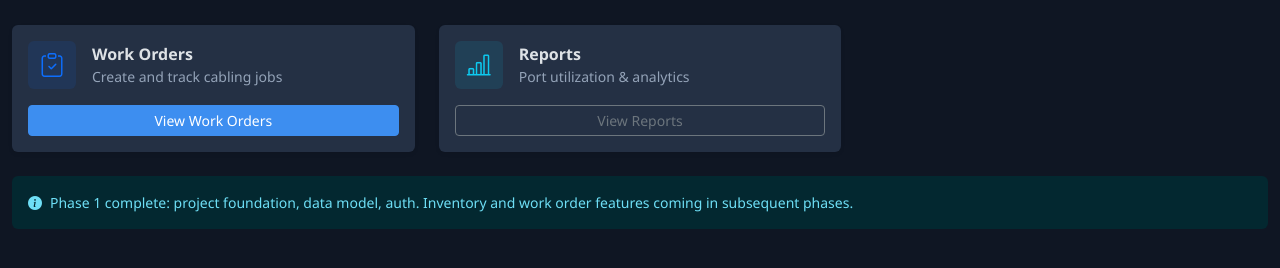
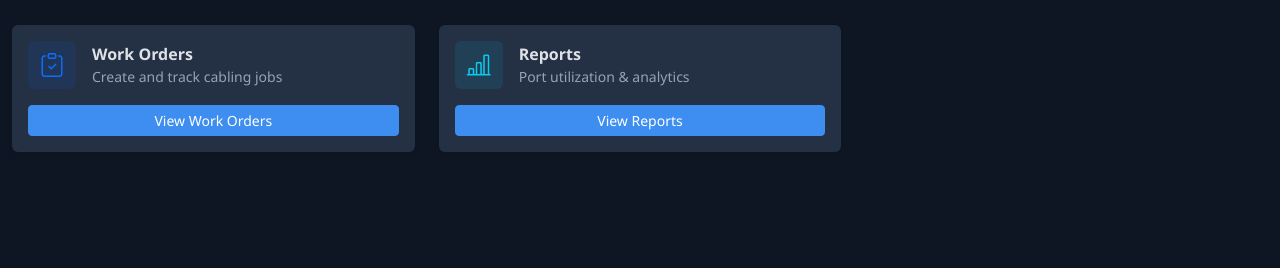
Before and after one commit to Ludicious/crossconnect, a FastAPI app: template app/templates/dashboard.html in a window 1280 px wide. Shown: the part 80-348 px from the top of the page. Run offline with FastAPI, Linux system fonts and the light colour scheme; the template is opened without the code that fills it, so the values that code supplies are empty; some libraries are stand-ins or nearby versions.

Commit message:
chore: remove phase placeholder text and stubs from templates
- dashboard.html: drop Phase 1 complete alert banner; promote
  Manage Inventory and View Reports buttons from btn-outline-secondary
  to cc-btn-primary so all three cards have identical visual weight
- reports/index.html: remove Phase 9 badges and opacity-50/disabled
  styling from Port Utilization and Rack Elevation cards; wrap both
  in active <a> links (/analytics/port-utilization, /inventory)
  matching the Connection Report card pattern
- admin/tuning.html: reword backup_directory hint — drop "Phase 11"
  reference, replace with generic install-script description

Co-Authored-By: Claude Sonnet 4.6 <noreply@anthropic.com>

```diff
--- a/app/templates/admin/tuning.html
+++ b/app/templates/admin/tuning.html
@@ -133,7 +133,7 @@
           <label class="form-label">Backup Directory</label>
           <input type="text" name="backup_directory" class="form-control"
                  value="{{ settings.get('backup_directory', './backups') }}">
-          <div class="form-text">Used by Phase 11 scheduled backup cron job.</div>
+          <div class="form-text">Directory path for scheduled backups. Used by the install script to configure automated backup jobs.</div>
         </div>
       </div>
     </div>
--- a/app/templates/dashboard.html
+++ b/app/templates/dashboard.html
@@ -44,7 +44,7 @@
             <div class="text-muted small">Devices, switches, racks, DCs</div>
           </div>
         </div>
-        <a href="/inventory" class="btn btn-outline-secondary btn-sm w-100">
+        <a href="/inventory" class="btn cc-btn-primary btn-sm w-100">
           Manage Inventory
         </a>
       </div>
@@ -64,19 +64,12 @@
             <div class="text-muted small">Port utilization &amp; analytics</div>
           </div>
         </div>
-        <a href="/reports" class="btn btn-outline-secondary btn-sm w-100">
+        <a href="/reports" class="btn cc-btn-primary btn-sm w-100">
           View Reports
         </a>
       </div>
     </div>
   </div>
 
-  <!-- Phase status notice -->
-  <div class="col-12">
-    <div class="alert alert-info border-0 d-flex align-items-center gap-2 small">
-      <i class="bi bi-info-circle-fill"></i>
-      <span>Phase 1 complete: project foundation, data model, auth. Inventory and work order features coming in subsequent phases.</span>
-    </div>
-  </div>
 </div>
 {% endblock %}
```
Also changed, not shown: app/templates/reports/index.html (+8 -4 lines).
